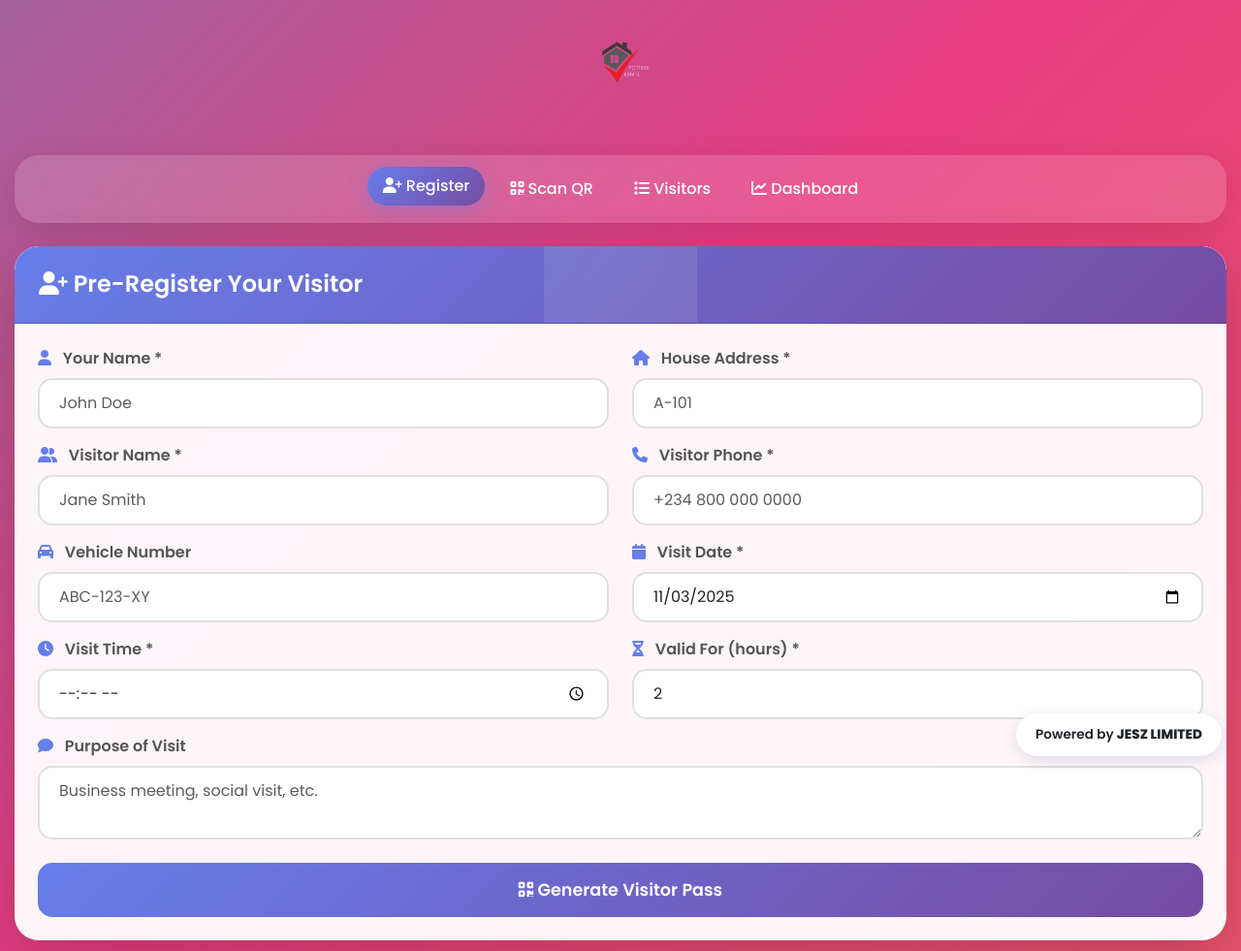
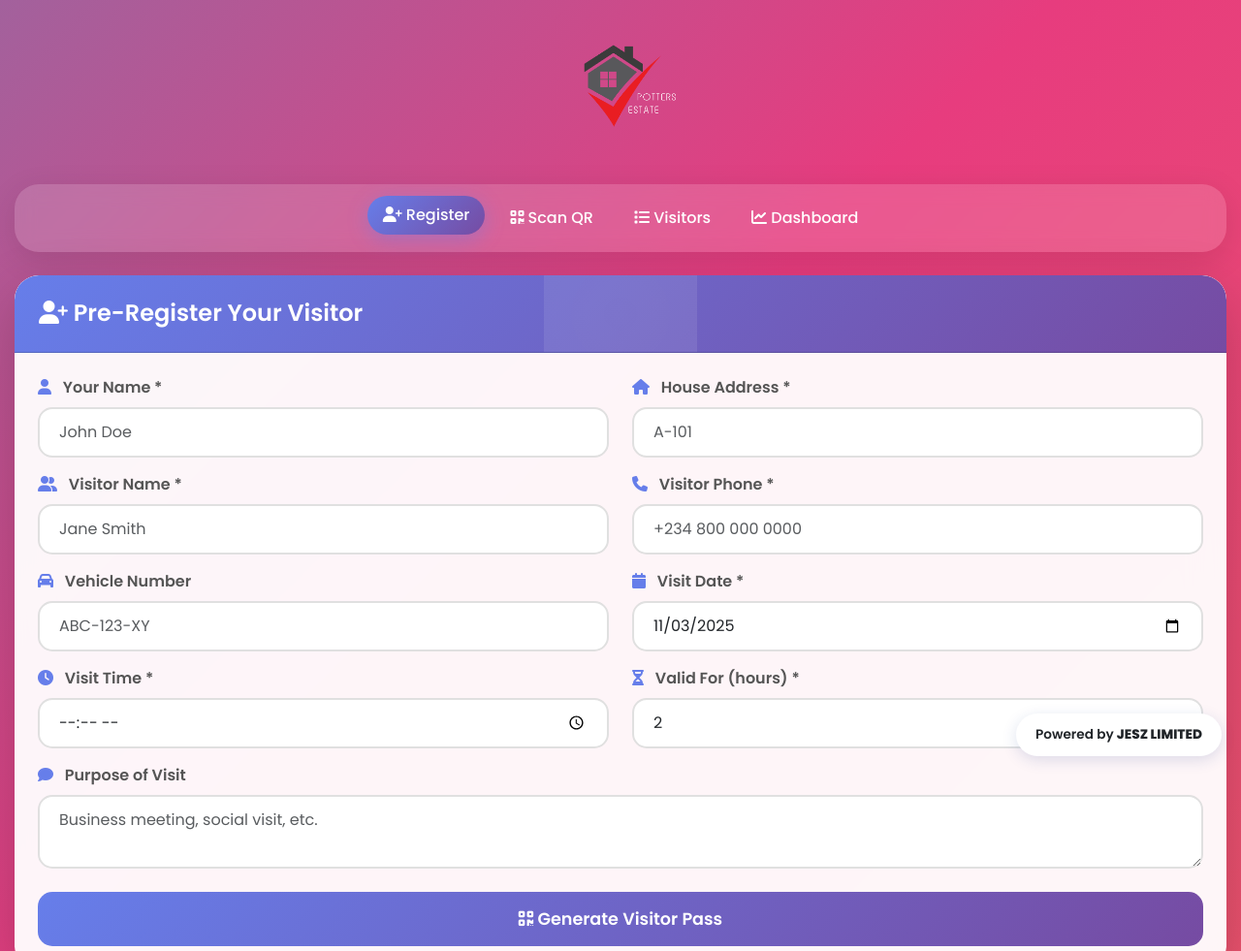
Before and after one commit to techmayor001/potters-estate, a plain HTML site: page index.html in a window 1280 px wide. Shown: the top 981 px of the page at 97% size. Drawn offline with nearby package versions, Linux system fonts and the light colour scheme.

Commit message:
version 1.5.2

```diff
--- a/index.html
+++ b/index.html
@@ -508,8 +508,8 @@
 </head>
 <body>
     <div class="main-container">
-        <div class="hero-section" style=" height: 100px;">
-            <img src="pottersLogo.png" width="70%" height="100%" alt="" style="object-fit: contain;">
+        <div class="hero-section" style=" height: 200px; margin-top: -70px;">
+            <img src="pottersLogo.png" width="100%" height="100%" alt="" style="object-fit: contain; margin-top: 50px;">
             <!-- <h1> POTTERS ESTATE GATE</h1> -->
             <!-- <p>✨ Modern Estate Visitor Management System ✨</p> -->
         </div>
```
